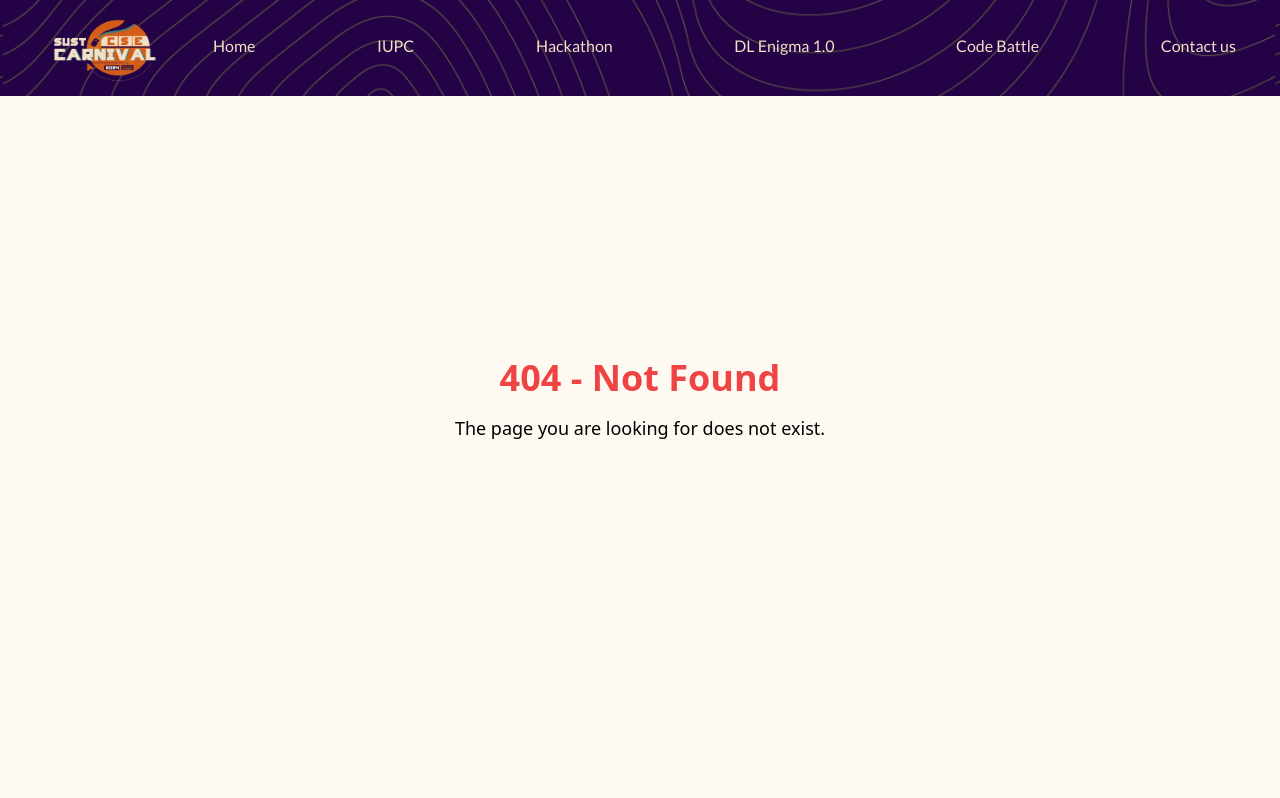
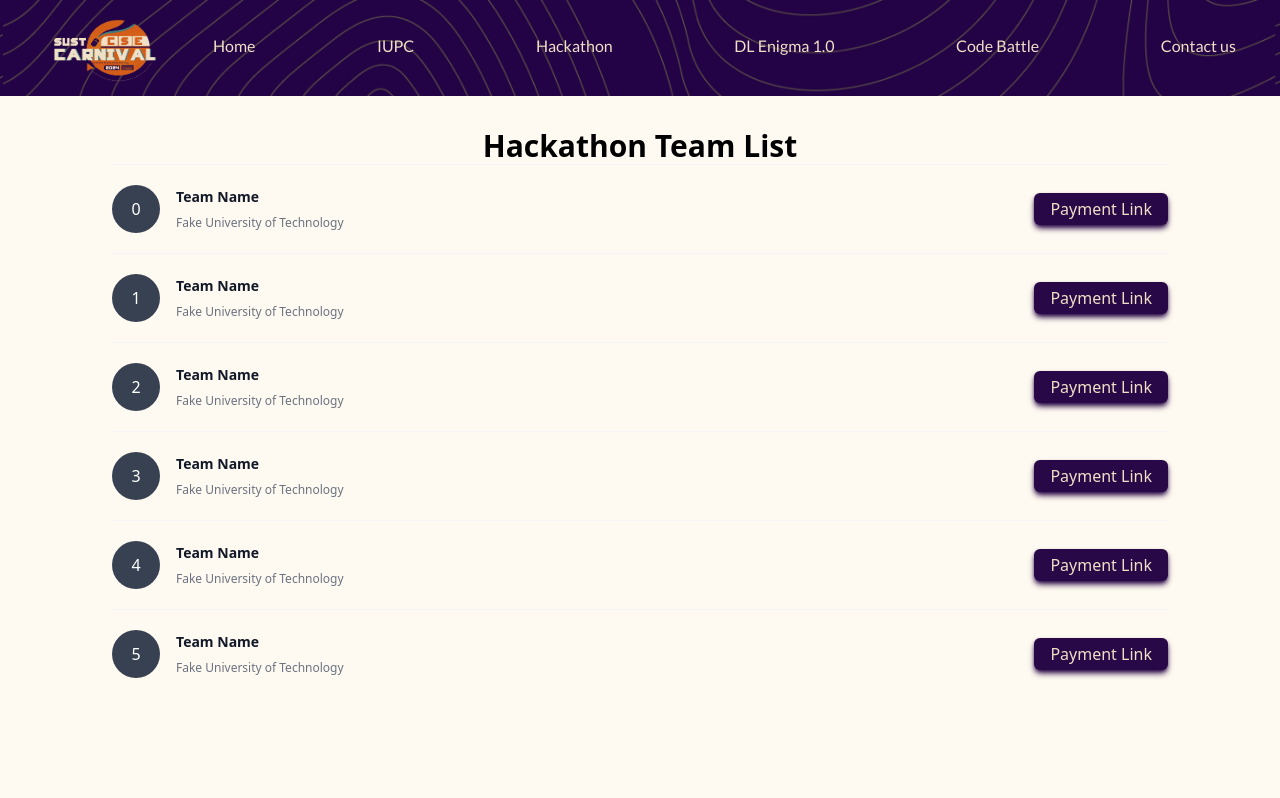
Before and after one commit to Mufassir-Chowdhury/cse-carnival, a React (Vite) app: page /hackathon/list in a window 1280 px wide. Before the commit this address had no page. Shown: the top 798 px of the page. Built offline with nearby package versions, Linux system fonts and the light colour scheme; a web font is replaced by a local one.

Commit message:
added lists

```diff
--- a/src/App.jsx
+++ b/src/App.jsx
@@ -21,6 +21,8 @@ import NotFound from "./components/NotFound";
 import DLSprintTest from "./pages/Registration/DLSprintTest";
 import Status from "./pages/Status";
 import IUPCAnnouncement from "./pages/Registration/IUPCAnnouncement";
+import IUPCList from "./pages/IUPCList";
+import HackathonList from "./pages/HackathonList";
 
 const hackathonOffdate = new Date("2024-01-28");
 
@@ -40,7 +42,8 @@ const App = () => {
           <Route path="/iupc/registration" element={<IUPCAnnouncement />}></Route>
           {/*change the element of /hackathon/registration to hackathonannouncement after 27 january */}
           <Route path="/hackathon/registration" element={hackathonOffdate > new Date() ? <HackathonRegistration /> : <HackathonAnnouncement />}></Route>
-
+          <Route path="/iupc/list" element={<IUPCList />}></Route>
+          <Route path="/hackathon/list" element={<HackathonList />}></Route>
 
           <Route path="/hackathon/registration" element={<HackathonRegistration />}></Route>
           <Route path="/dlenigma/registration" element={<DLSprintRegistration />}></Route>
--- /dev/null
+++ b/src/pages/HackathonList.jsx
@@ -0,0 +1,62 @@
+import { SecondaryButton } from "../components/Button"
+
+const people = [
+
+
+    {
+      name: 'Team Name',
+      university: 'Fake University of Technology',
+      url: 'payment Link',
+    },
+    {
+      name: 'Team Name',
+      university: 'Fake University of Technology',
+      url: 'payment Link',
+    },
+    {
+      name: 'Team Name',
+      university: 'Fake University of Technology',
+      url: 'payment Link',
+    },
+    {
+      name: 'Team Name',
+      university: 'Fake University of Technology',
+      url: 'payment Link',
+    },
+    {
+      name: 'Team Name',
+      university: 'Fake University of Technology',
+      url: 'payment Link',
+    },
+    {
+      name: 'Team Name',
+      university: 'Fake University of Technology',
+      url: 'payment Link',
+    },
+  ]
+
+export default function HackathonList() {
+    return (
+      <ul className="divide-y divide-gray-100 p-6 sm:p-28">
+        <h2 className="text-center text-3xl font-semibold mt-4">Hackathon Team List</h2>
+        {people.map((person, index) => (
+          <li key={person.url} className="flex justify-between gap-x-2 md:gap-x-6 py-5 items-center">
+            <div className="flex min-w-0 gap-x-2 sm:gap-x-4 items-center">
+                <div className="h-6 w-6 md:h-12 md:w-12 flex rounded-full bg-gray-700 text-center text-white justify-center items-center">{index}</div>
+              {/* <img className="h-12 w-12 flex-none rounded-full bg-gray-50" src={person.imageUrl} alt="" /> */}
+              <div className="min-w-0 flex-auto">
+                <p className="text-sm font-semibold leading-6 text-gray-900">{person.name}</p>
+                <p className="mt-1 truncate text-xs leading-5 text-gray-500">{person.university}</p>
+              </div>
+            </div>
+            <div className="shrink-0 flex flex-col items-end">
+              <p className="text-sm leading-6 text-gray-900">{person.role}</p>
+              <a href={person.url}>
+                <SecondaryButton text="Payment Link"/>
+              </a>
+            </div>
+          </li>
+        ))}
+      </ul>
+    )
+}
--- /dev/null
+++ b/src/pages/IUPCList.jsx
@@ -0,0 +1,62 @@
+import { SecondaryButton } from "../components/Button"
+
+const people = [
+
+
+    {
+      name: 'Team Name',
+      university: 'Fake University of Technology',
+      url: 'payment Link',
+    },
+    {
+      name: 'Team Name',
+      university: 'Fake University of Technology',
+      url: 'payment Link',
+    },
+    {
+      name: 'Team Name',
+      university: 'Fake University of Technology',
+      url: 'payment Link',
+    },
+    {
+      name: 'Team Name',
+      university: 'Fake University of Technology',
+      url: 'payment Link',
+    },
+    {
+      name: 'Team Name',
+      university: 'Fake University of Technology',
+      url: 'payment Link',
+    },
+    {
+      name: 'Team Name',
+      university: 'Fake University of Technology',
+      url: 'payment Link',
+    },
+  ]
+
+export default function IUPCList() {
+    return (
+      <ul className="divide-y divide-gray-100 p-6 sm:p-28">
+        <h2 className="text-center text-3xl font-semibold mt-4">IUPC Team List</h2>
+        {people.map((person, index) => (
+          <li key={person.url} className="flex justify-between gap-x-2 md:gap-x-6 py-5 items-center">
+            <div className="flex min-w-0 gap-x-2 sm:gap-x-4 items-center">
+                <div className="h-6 w-6 md:h-12 md:w-12 flex rounded-full bg-gray-700 text-center text-white justify-center items-center">{index}</div>
+              {/* <img className="h-12 w-12 flex-none rounded-full bg-gray-50" src={person.imageUrl} alt="" /> */}
+              <div className="min-w-0 flex-auto">
+                <p className="text-sm font-semibold leading-6 text-gray-900">{person.name}</p>
+                <p className="mt-1 truncate text-xs leading-5 text-gray-500">{person.university}</p>
+              </div>
+            </div>
+            <div className="shrink-0 flex flex-col items-end">
+              <p className="text-sm leading-6 text-gray-900">{person.role}</p>
+              <a href={person.url}>
+                <SecondaryButton text="Payment Link"/>
+              </a>
+            </div>
+          </li>
+        ))}
+      </ul>
+    )
+}
--- a/src/pages/Status.jsx
+++ b/src/pages/Status.jsx
@@ -56,14 +56,14 @@ const Status = (props) => {
             console.log(status);
             if(status === 'success'){
                 Swal.fire({
-                    title: "Good job!",
+                    title: "Successful!",
                     text: "Your payment was successful!",
                     icon: "success"
                 });
             } else if(status === 'failed'){
                 Swal.fire({
                     icon: "error",
-                    title: "Oops...",
+                    title: "Failed!",
                     text: "Payment failed!",
                   });
             } else if(status === 'need_verification'){
@@ -76,7 +76,7 @@ const Status = (props) => {
             } else if(status === 'cancelled'){
                 Swal.fire({
                     icon: "error",
-                    title: "Oops...",
+                    title: "Cancelled!",
                     text: "Payment was cancelled. You can try again",
                   });
             }
```
